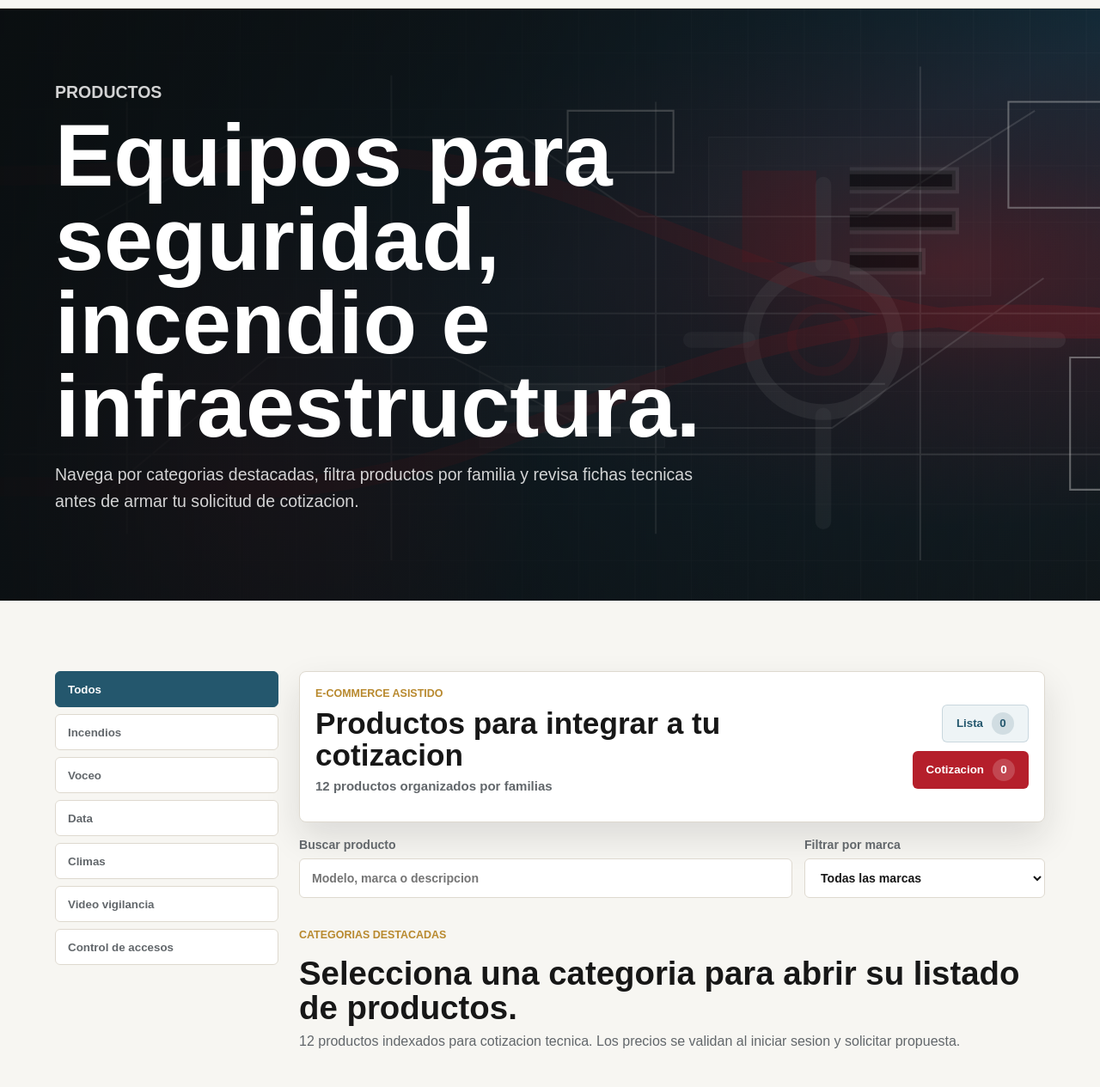
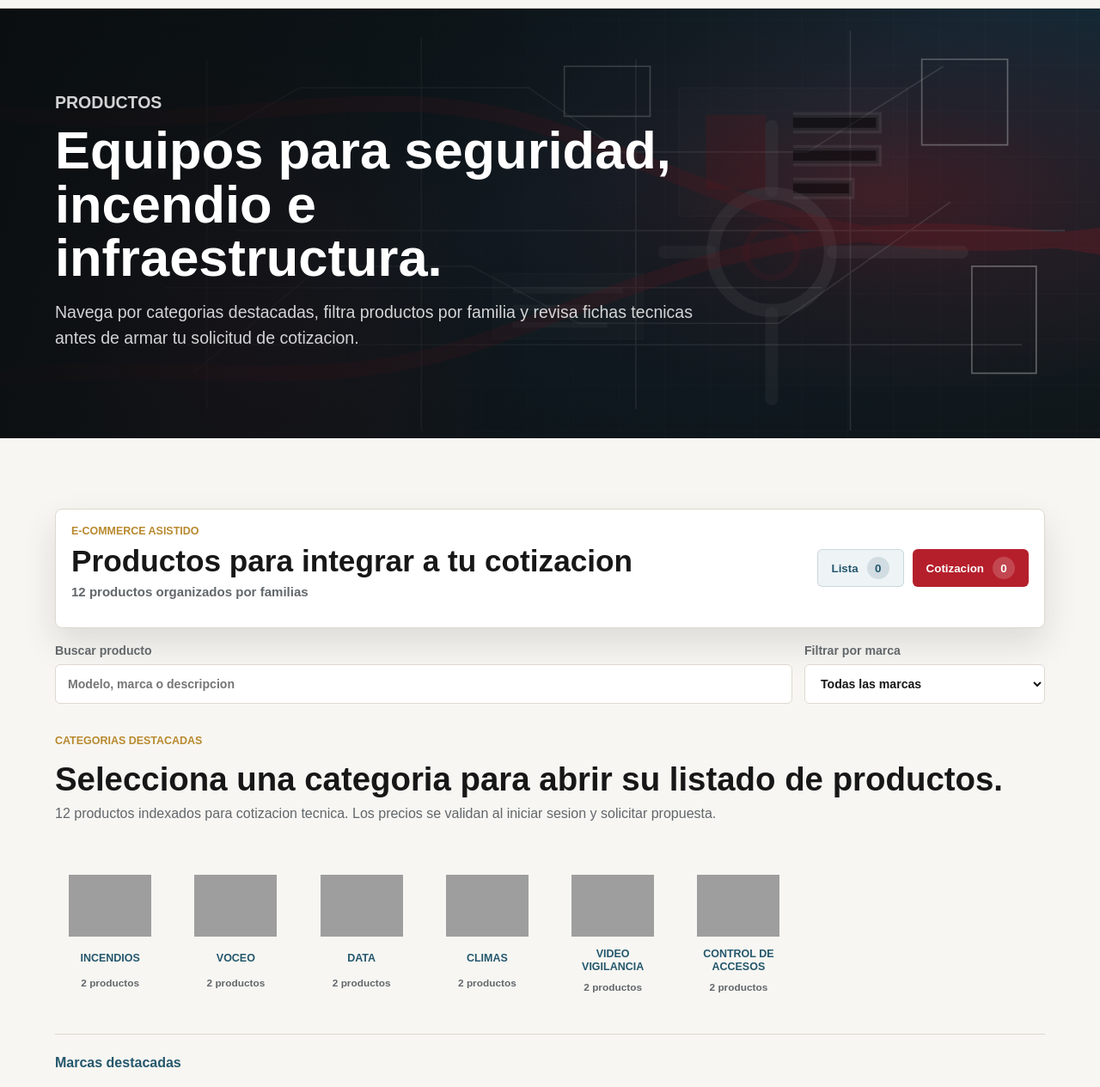
Before and after one commit to israelmorgan-crypto/EXTINROD, a website: page productos.html in a window 1280 px wide. Shown: the part 105-1370 px from the top of the page at 86% size. Drawn offline with Linux system fonts and the light colour scheme; no server answers; grey boxes are pictures that could not be loaded.

Commit message:
Simplify products layout and hero title

```diff
--- a/productos.html
+++ b/productos.html
@@ -37,11 +37,7 @@
       </section>
 
       <section class="catalog-shell">
-        <aside class="category-nav" id="categoryNav" aria-label="Categorias de productos">
-          <button class="category-button active" data-category="all" type="button">Todos</button>
-        </aside>
-
-        <div>
+        <div class="catalog-main">
           <div class="commerce-toolbar">
             <div>
               <p class="eyebrow">E-commerce asistido</p>
--- a/styles.css
+++ b/styles.css
@@ -206,8 +206,8 @@
 .hero-copy h1,
 .page-hero h1 {
   margin-bottom: 16px;
-  font-size: clamp(2.7rem, 8vw, 6.4rem);
-  line-height: 0.95;
+  font-size: clamp(2.3rem, 6vw, 5.2rem);
+  line-height: 0.98;
 }
 
 .hero-copy h1 {
@@ -342,7 +342,7 @@
 .product-video-hero {
   position: relative;
   display: grid;
-  min-height: clamp(390px, 54vw, 560px);
+  min-height: clamp(340px, 44vw, 500px);
   align-items: end;
   overflow: hidden;
   isolation: isolate;
@@ -374,7 +374,14 @@
 
 .page-hero-copy {
   position: relative;
-  max-width: 820px;
+  max-width: 760px;
+}
+
+.product-video-hero .page-hero-copy h1 {
+  max-width: 720px;
+  font-size: clamp(2.05rem, 4.8vw, 4.35rem);
+  font-weight: 900;
+  line-height: 1.02;
 }
 
 .page-hero p {
@@ -736,8 +743,13 @@
 
 .catalog-shell {
   display: grid;
-  grid-template-columns: 260px 1fr;
-  gap: 24px;
+  grid-template-columns: 1fr;
+  gap: 0;
+}
+
+.catalog-main {
+  width: min(1380px, 100%);
+  margin: 0 auto;
 }
 
 .commerce-toolbar {
@@ -846,32 +858,6 @@
   color: var(--muted);
   font-size: 0.82rem;
   line-height: 1.35;
-}
-
-.category-nav {
-  position: sticky;
-  top: 88px;
-  align-self: start;
-  display: grid;
-  gap: 8px;
-}
-
-.category-button {
-  min-height: 42px;
-  padding: 0 14px;
-  border: 1px solid var(--line);
-  border-radius: 6px;
-  background: var(--white);
-  color: var(--muted);
-  font-weight: 900;
-  text-align: left;
-  cursor: pointer;
-}
-
-.category-button.active {
-  color: var(--white);
-  border-color: var(--steel);
-  background: var(--steel);
 }
 
 .catalog-filters {
@@ -2056,11 +2042,6 @@
     min-height: auto;
   }
 
-  .category-nav {
-    position: static;
-    grid-template-columns: repeat(auto-fit, minmax(150px, 1fr));
-  }
-
   .category-visuals {
     grid-template-columns: repeat(auto-fit, minmax(170px, 1fr));
   }
```
